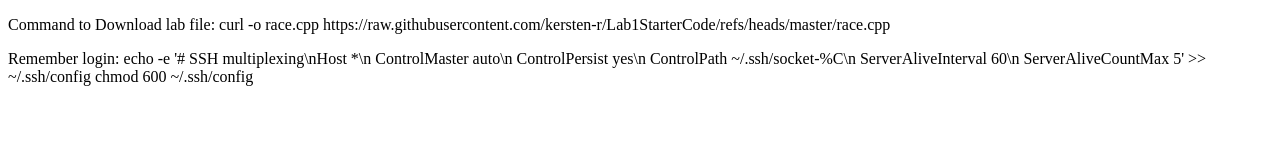
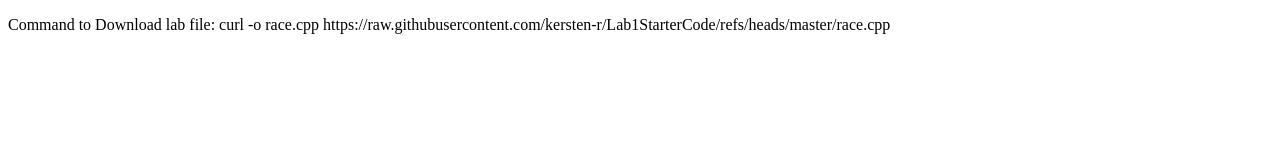
Before and after one commit to kersten-r/Lab1StarterCode, a plain HTML site: page index.html in a window 1280 px wide. Drawn offline with Linux system fonts and the light colour scheme.

Commit message:
Add website

```diff
--- a/index.html
+++ b/index.html
@@ -7,11 +7,11 @@
 </head>
 <body>
 <p>Command to Download lab file: curl -o race.cpp https://raw.githubusercontent.com/kersten-r/Lab1StarterCode/refs/heads/master/race.cpp</p>
-<p> Remember login:
+<!--<p> Remember login:-->
 
-    echo -e '# SSH multiplexing\nHost *\n  ControlMaster auto\n  ControlPersist yes\n   ControlPath ~/.ssh/socket-%C\n  ServerAliveInterval 60\n  ServerAliveCountMax 5' >> ~/.ssh/config
+<!--    echo -e '# SSH multiplexing\nHost *\n  ControlMaster auto\n  ControlPersist yes\n   ControlPath ~/.ssh/socket-%C\n  ServerAliveInterval 60\n  ServerAliveCountMax 5' >> ~/.ssh/config-->
 
-    chmod 600 ~/.ssh/config
-</p>
+<!--    chmod 600 ~/.ssh/config-->
+<!--</p>-->
 </body>
 </html>
```
